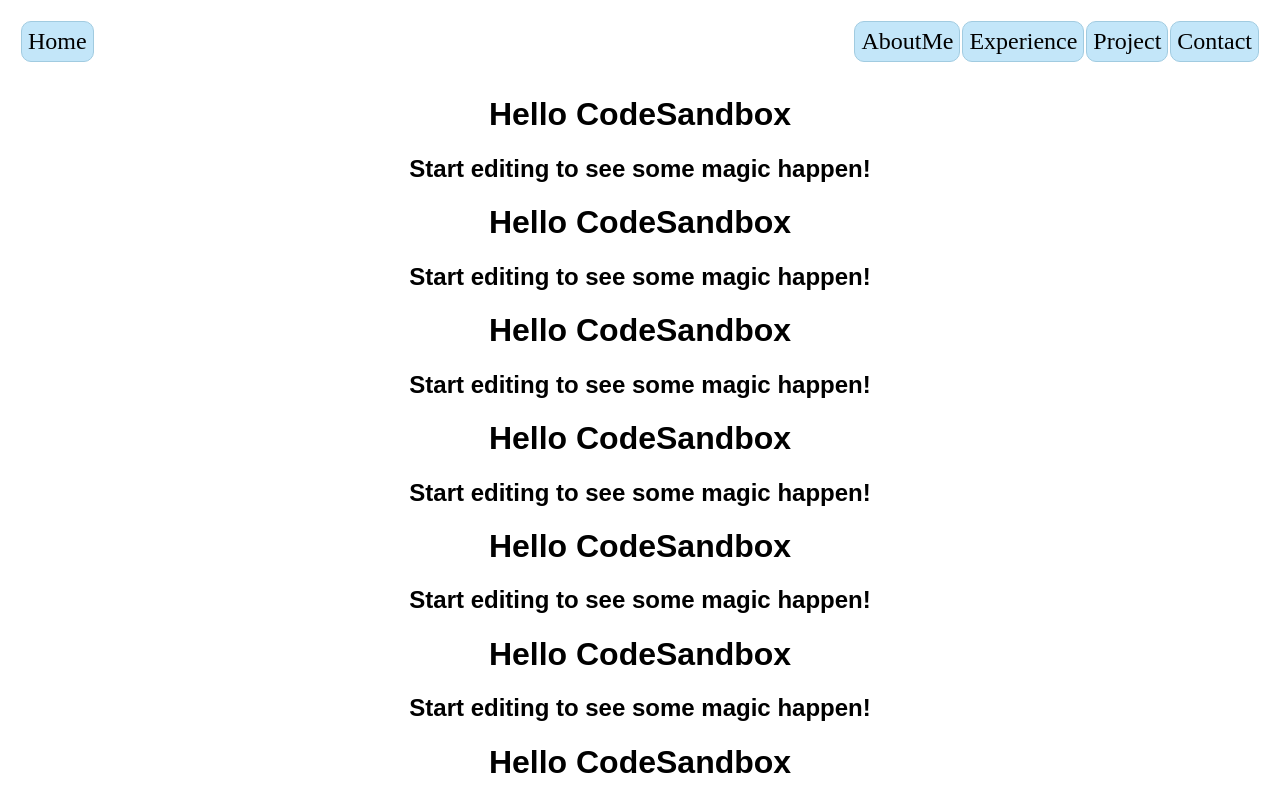
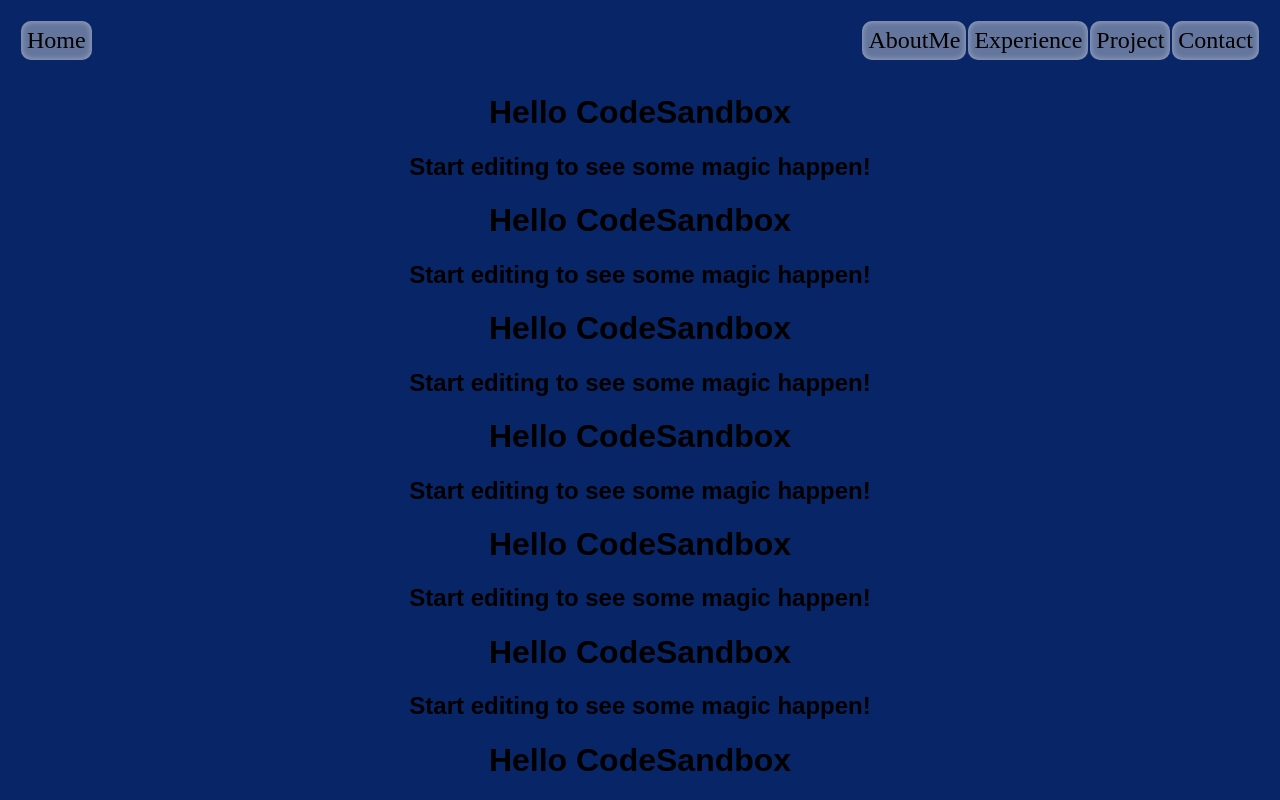
Before and after one commit to ImitatedSky/resume, a React (Create React App) app: page / in a window 1280 px wide. Shown: the top 800 px of the page. Built offline with nearby package versions, Linux system fonts and the light colour scheme.

Commit message:
Update nav.css and styles.css

```diff
--- a/src/style/nav.css
+++ b/src/style/nav.css
@@ -21,12 +21,12 @@
 }
 
 .Header > div {
-  border: none;
-  border: 1px solid #a1cbe0;
-  border-radius: 50%;
-  background-color: #c3e6f9;
+  background: rgba(240, 240, 240, 0.4);
+  -webkit-backdrop-filter: blur(8px);
+  backdrop-filter: blur(8px);
+  box-shadow: inset 0 0 6px rgba(255, 255, 255, 0.4);
+  border-radius: 10px;
 
-  border-radius: 10px;
   padding: 6px;
 
   overflow: hidden;
@@ -41,7 +41,8 @@
 .Header > div:hover {
   background: burlywood + #000;
   opacity: 1 !important;
-  font-size: 30px;
+  background-color: #c3e6f9;
+  font-size: 28px;
 }
 
 .navOpa {
--- a/src/styles.css
+++ b/src/styles.css
@@ -2,7 +2,6 @@
   font-family: sans-serif;
   text-align: center;
 }
-
 
 .Footer {
   left: 0; /* 將 Header 元素的左邊固定在頁面左邊 */
@@ -14,3 +13,6 @@
   display: flex; /* 設置 display 為 flex */
   flex-direction: row; /* 設置主軸方向為橫向排列 */
 }
+body {
+  background-color: #082567;
+}
```
